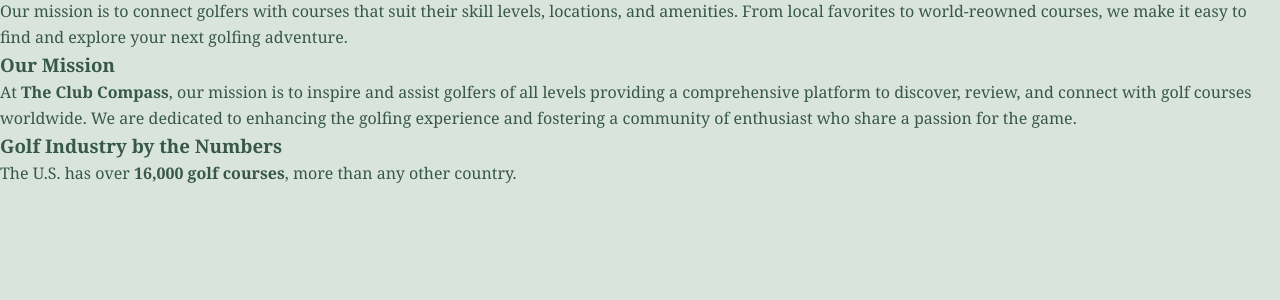
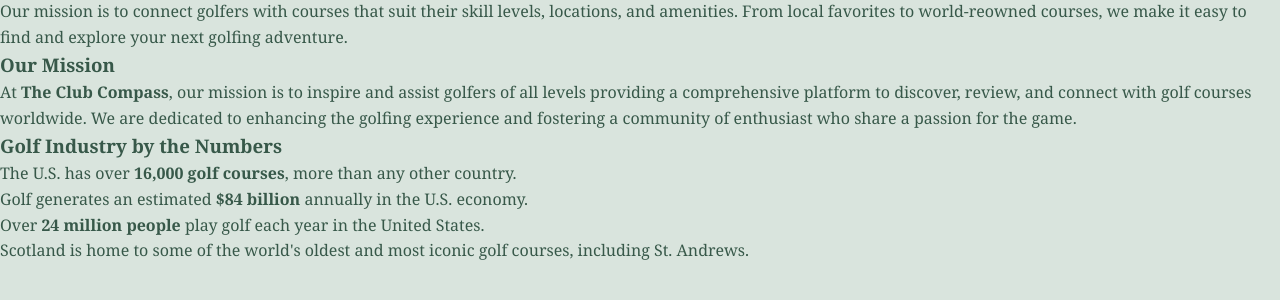
Before and after one commit to jacobchittaphong/CS351-FINAL, a PHP site: page /about.php in a window 1280 px wide. Shown: the part 205-505 px from the top of the page. Run offline with PHP 8.4, Linux system fonts and the light colour scheme.

Commit message:
about.php wip

```diff
--- a/about.php
+++ b/about.php
@@ -33,3 +33,8 @@ session_start();
         <h3>Golf Industry by the Numbers</h3>
         <ul>
             <li>The U.S. has over <strong>16,000 golf courses</strong>, more than any other country.</li>
+            <li>Golf generates an estimated <strong>$84 billion</strong> annually in the U.S. economy.</li>
+            <li>Over <strong>24 million people</strong> play golf each year in the United States.</li>
+            <li>Scotland is home to some of the world's oldest and most iconic golf courses, including St. Andrews.</li>
+        </ul>
+    </section>
```
